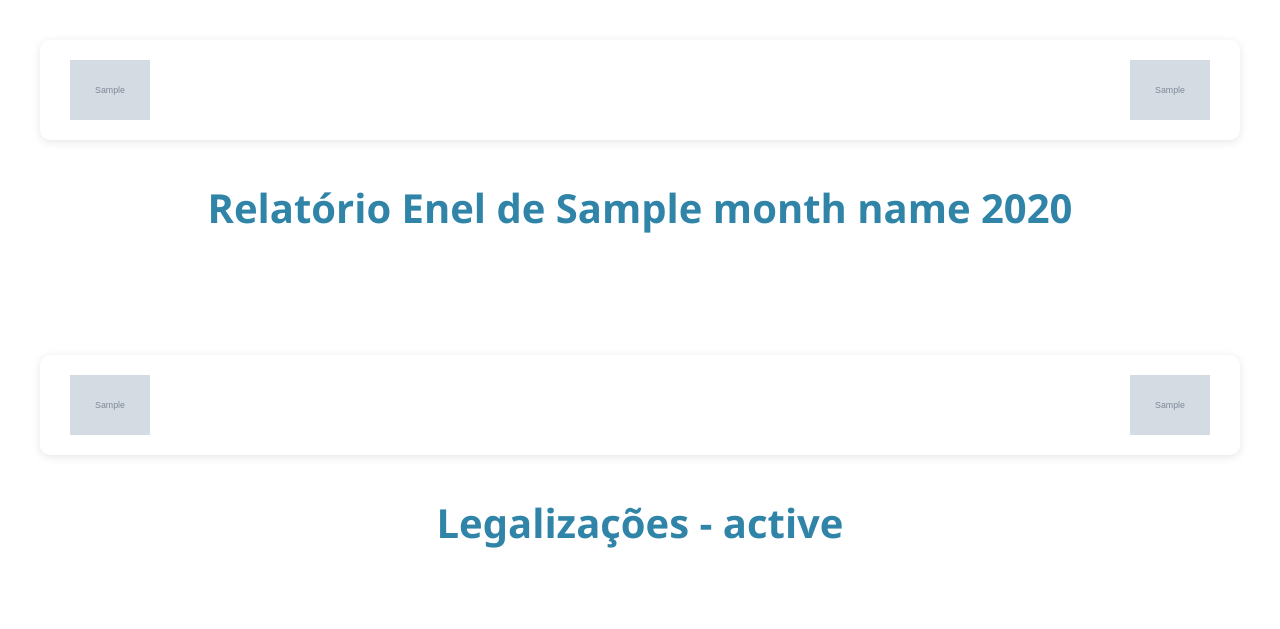
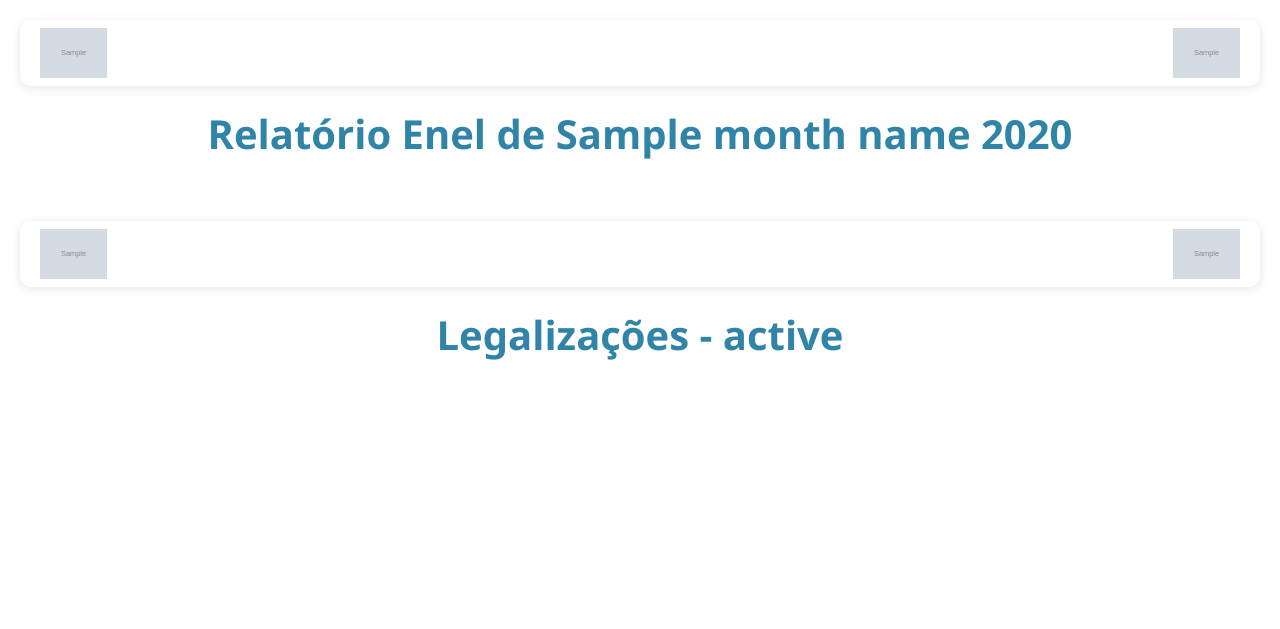
Before and after one commit to bernardozottolo/mr-consultoria-portal-backend, a Flask app: template api/templates/report_pdf.html in a window 1280 px wide. Shown: the top 629 px of the page. Run offline with Flask 3, Linux system fonts and the light colour scheme; the template is opened without the code that fills it: most values are stand-ins (such as "Sample title", 1, 10 or a date in 2020); grey boxes marked "Sample" are stand-in pictures.

Commit message:
ajust report table alvara funcionamento ce

```diff
--- a/api/templates/report_pdf.html
+++ b/api/templates/report_pdf.html
@@ -5,7 +5,7 @@
     <style>
         @page {
             size: A4 landscape;
-            margin: 1.5cm;
+            margin: 1cm;
             @top-center {
                 content: "";
             }
@@ -25,26 +25,27 @@
             justify-content: space-between;
             align-items: center;
             background: white;
-            padding: 20px 30px;
+            padding: 8px 20px;
             border-radius: 10px;
             box-shadow: 0 2px 10px rgba(0,0,0,0.1);
-            margin-bottom: 20px;
+            margin-bottom: 15px;
+            margin-top: 0;
         }
 
         .header-logos img {
-            max-height: 60px;
+            max-height: 50px;
             width: auto;
         }
 
         .report-page {
             page-break-after: always;
-            padding: 40px;
+            padding: 20px;
             text-align: center;
         }
 
         .report-title {
             color: #2f84a8;
-            margin: 40px 0;
+            margin: 20px 0;
             padding: 0;
             text-align: center;
             font-size: 2.5em;
@@ -52,13 +53,13 @@
 
         .legalizacoes-page {
             page-break-before: always;
-            padding: 40px;
+            padding: 20px;
             text-align: center;
         }
 
         .legalizacoes-title {
             color: #2f84a8;
-            margin: 40px 0;
+            margin: 20px 0;
             padding: 0;
             text-align: center;
             font-size: 2.5em;
@@ -66,13 +67,13 @@
 
         .regional-page {
             page-break-before: always;
-            padding: 40px;
+            padding: 20px;
             text-align: center;
         }
 
         .regional-title {
             color: #2f84a8;
-            margin: 40px 0;
+            margin: 20px 0;
             padding: 0;
             text-align: center;
             font-size: 2.5em;
@@ -80,13 +81,13 @@
 
         .visao-geral-page {
             page-break-before: always;
-            padding: 40px;
+            padding: 20px;
             text-align: center;
         }
 
         .visao-geral-title {
             color: #2f84a8;
-            margin: 40px 0;
+            margin: 15px 0;
             padding: 0;
             text-align: center;
             font-size: 2.5em;
@@ -139,7 +140,7 @@
 
         .comments-section {
             page-break-before: always;
-            padding: 40px;
+            padding: 20px;
             background: white;
         }
 
@@ -147,10 +148,10 @@
             color: #2f84a8;
             background-color: #2f84a8;
             color: white;
-            padding: 15px 20px;
+            padding: 10px 15px;
             border-radius: 8px 8px 0 0;
             margin: 0;
-            font-size: 1.5em;
+            font-size: 1.3em;
             font-weight: bold;
             box-shadow: 0 2px 4px rgba(0,0,0,0.1);
         }
@@ -160,7 +161,7 @@
             border: 1px solid #e0e0e0;
             border-top: none;
             border-radius: 0 0 8px 8px;
-            padding: 20px 30px;
+            padding: 15px 20px;
             box-shadow: 0 2px 10px rgba(0,0,0,0.1);
         }
 
@@ -301,10 +302,10 @@
             </table>
         </div>
 
-        <!-- Seção de Comentários dentro da página 4 -->
+        <!-- Seção de Comentários dentro da página 4 (sem quebra de página) -->
         {% if comments %}
-        <div style="margin-top: 40px;">
-            <h2 class="comments-title" style="margin-top: 30px;">Comentários</h2>
+        <div style="margin-top: 20px; page-break-inside: avoid;">
+            <h2 class="comments-title" style="margin-top: 15px; margin-bottom: 0;">Comentários</h2>
             <div class="comments-content">
                 <ul>
                     {% for comment in comments %}
```
Also changed, not shown: api/reports.py (+34 -0 lines).
